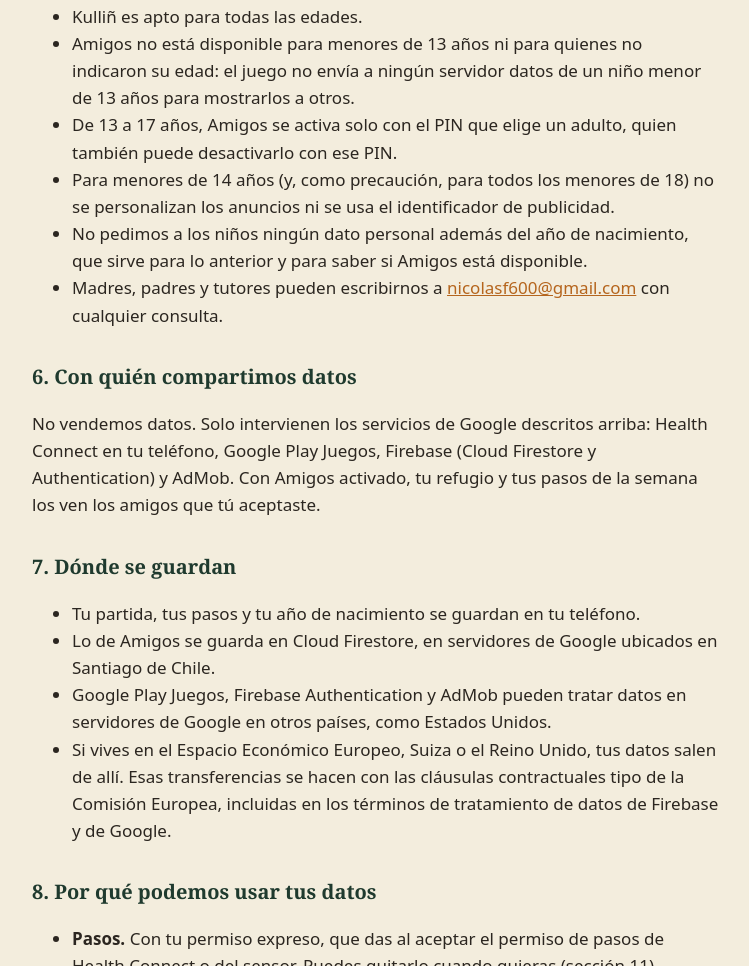
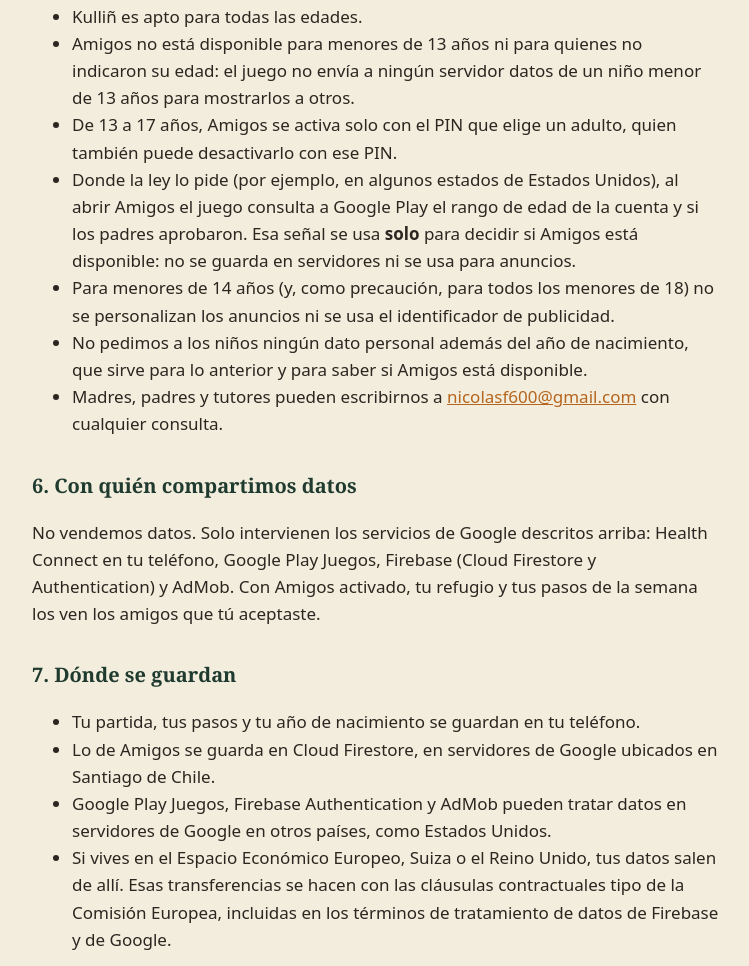
Before and after one commit to Alfariwis/alfariwis.github.io, a plain HTML site: page privacidad.html in a window 1280 px wide. Shown: the part 3090-4056 px from the top of the page, without its empty margins (264-1013 px from the left). Drawn offline with Linux system fonts and the light colour scheme.

Commit message:
Privacidad: señal de edad de Google Play para Amigos
Co-Authored-By: Claude Opus 5.5 <noreply@anthropic.com>

```diff
--- a/privacidad.html
+++ b/privacidad.html
@@ -56,6 +56,7 @@
 <li>Kulliñ es apto para todas las edades.</li>
 <li>Amigos no está disponible para menores de 13 años ni para quienes no indicaron su edad: el juego no envía a ningún servidor datos de un niño menor de 13 años para mostrarlos a otros.</li>
 <li>De 13 a 17 años, Amigos se activa solo con el PIN que elige un adulto, quien también puede desactivarlo con ese PIN.</li>
+<li>Donde la ley lo pide (por ejemplo, en algunos estados de Estados Unidos), al abrir Amigos el juego consulta a Google Play el rango de edad de la cuenta y si los padres aprobaron. Esa señal se usa <strong>solo</strong> para decidir si Amigos está disponible: no se guarda en servidores ni se usa para anuncios.</li>
 <li>Para menores de 14 años (y, como precaución, para todos los menores de 18) no se personalizan los anuncios ni se usa el identificador de publicidad.</li>
 <li>No pedimos a los niños ningún dato personal además del año de nacimiento, que sirve para lo anterior y para saber si Amigos está disponible.</li>
 <li>Madres, padres y tutores pueden escribirnos a <a href="mailto:nicolasf600@gmail.com">nicolasf600@gmail.com</a> con cualquier consulta.</li>
```
Also changed, not shown: privacy.html (+1 -0 lines).
